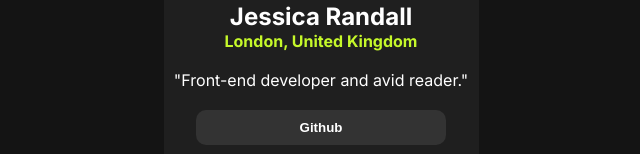
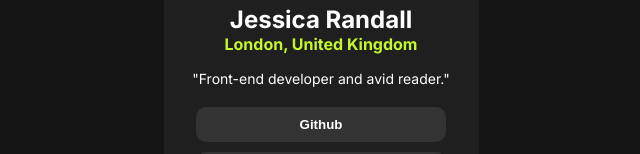
Before and after one commit to antonbest444/social-links-profile-main, a plain HTML site: page index.html in a window 1280 px wide. Shown: the part 287-441 px from the top of the page, without its empty margins (319-959 px from the left). Drawn offline with Linux system fonts and the light colour scheme.

Commit message:
New edit

```diff
--- a/styles/style.css
+++ b/styles/style.css
@@ -20,7 +20,6 @@ main {
   color: var(--font-color);
   font-family: var(--font-family-base);
   height: 100vh;
-  text-align: center;
   display: flex;
   flex-direction: column;
   justify-content: center;
@@ -58,6 +57,7 @@ main {
 .social__text {
   margin-top: 1.2em;
   white-space: nowrap;
+  font-size: var(--font-size-base);
 }
 
 .social__buttonBlock {
```
